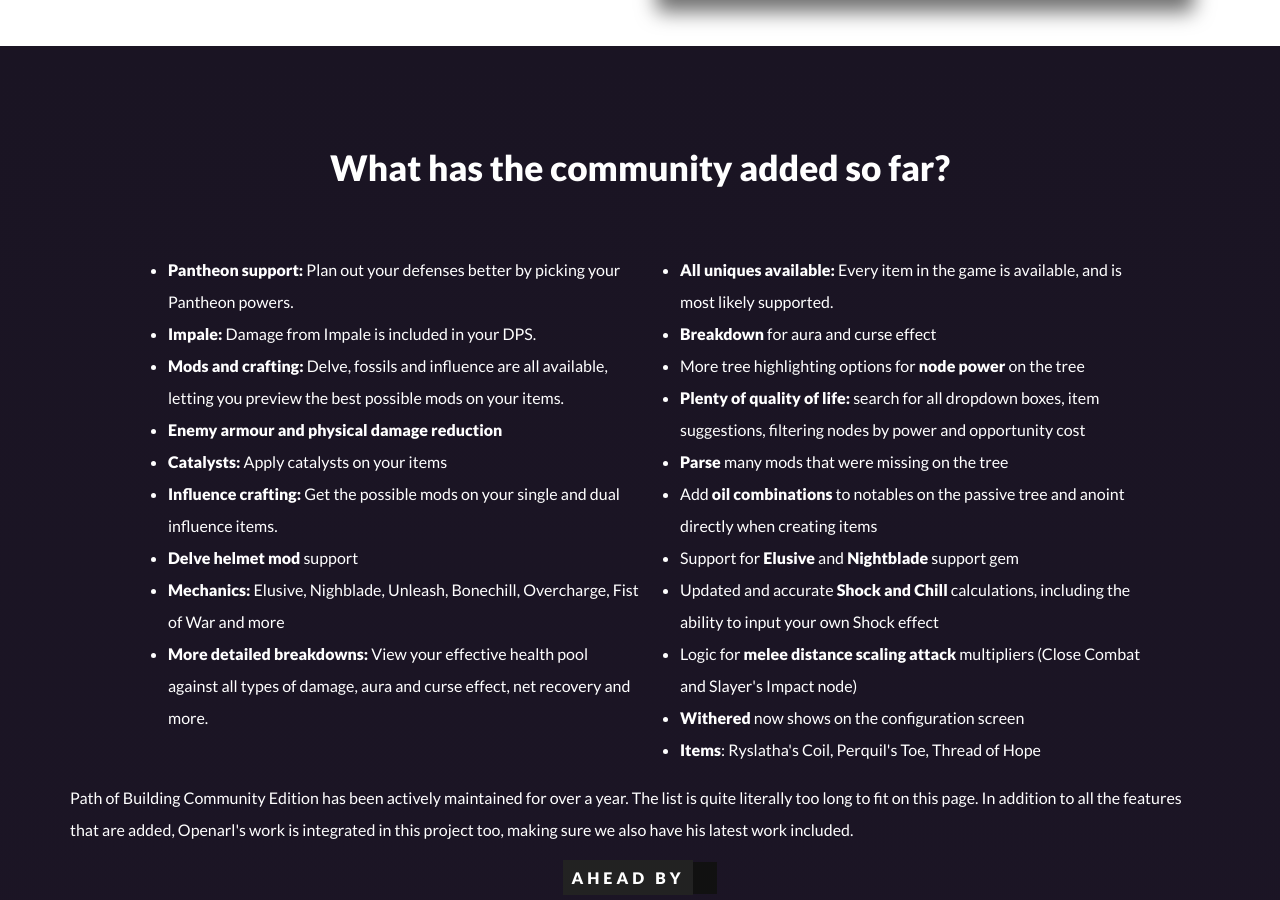
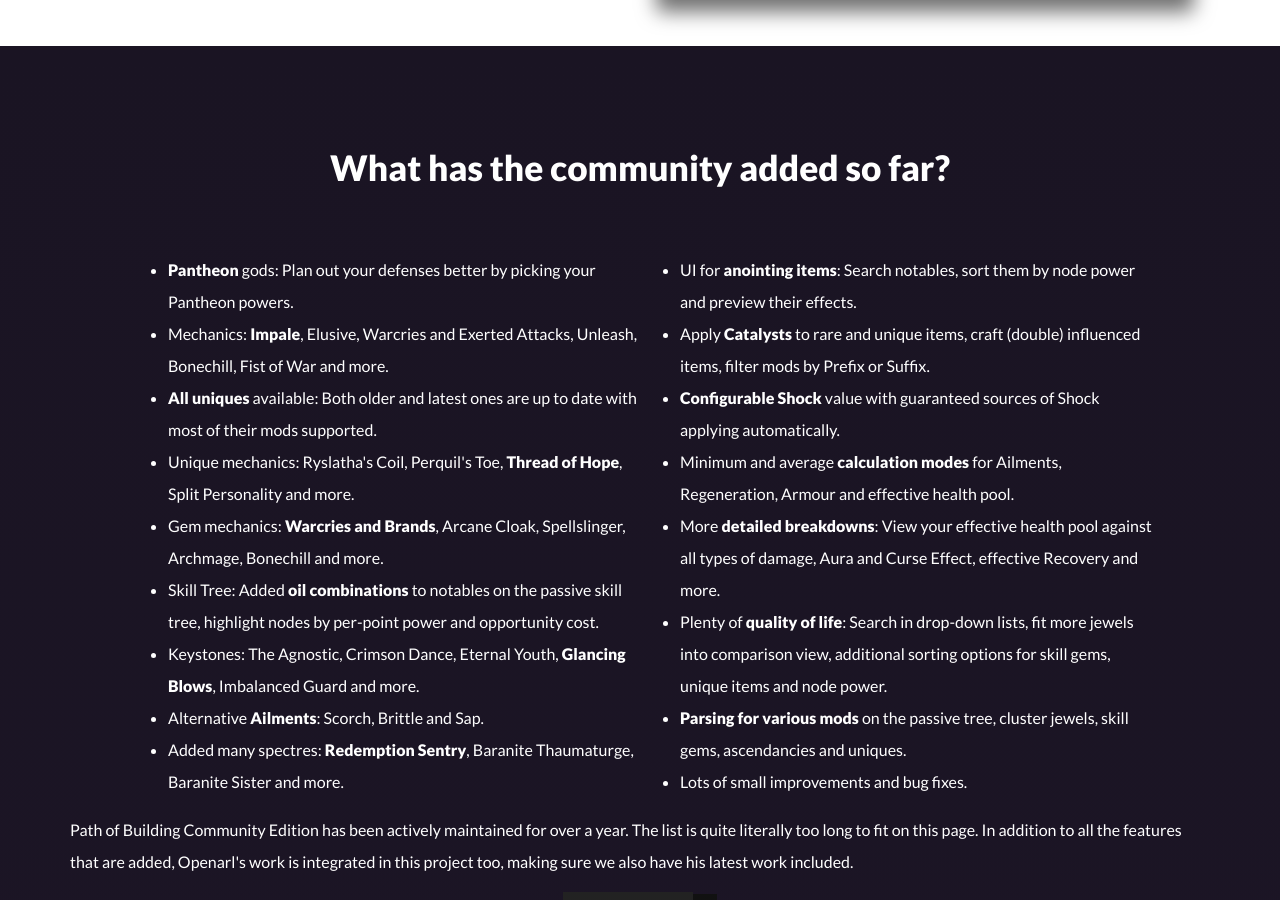
Before and after one commit to PathOfBuildingCommunity/pathofbuildingcommunity.github.io, a Jekyll site: the page built from index.html, in a window 1280 px wide and 900 px high, scrolled down 2735 px. Built offline with Jekyll 4.4.1, drawn with Linux system fonts in a browser that asks for light colours; some of the changed text lies outside the part shown.

Commit message:
Update main website content

```diff
--- a/index.html
+++ b/index.html
@@ -1,11 +1,11 @@
 ---
-title: Path of Building, Community Edition
+title: Path of Building Community Fork
 description: A powerful build planner for Path of Exile
 ---
 <section class="hero">
 	<div class="text-container">
 		<h1 class="editable app-title">Path of Building</h1>
-		<h2 class="app-subtitle">Community Edition</h2>
+		<h2 class="app-subtitle">Community Fork</h2>
 		<p class="subtext editable">A powerful build planner for Path of Exile</p>
 		<div>
 			<img src="{{ site.baseurl }}/images/pob_overview.png" alt="Screenshot" />
@@ -29,7 +29,7 @@
 		<div class="container flex">
 			<div class="text editable">
 				<h2>Plan out your skill tree</h2>
-				<p>See which paths are more efficient, let Path of Building advise you on which nodes are the most beneficial to your current build, observe how taking a notable would change your stats.</p>
+				<p>See which paths are more efficient, let Path of Building advise you on which nodes are the most beneficial to your current build, observe how taking a notable passive point would change your stats.</p>
 			</div>
 			<div class="image">
 				<img src="{{ site.baseurl }}/images/power_preview.png" alt="Screenshot" class="screenshot editable" />
@@ -41,7 +41,7 @@
 		<div class="container flex">
 			<div class="text editable">
 				<h2>Which gems would benefit your build the most?</h2>
-				<p>Prepare your links, watch the benefits of socketing them in different items, have suggestions for the most powerful gems to add to your setup.</p>
+				<p>Prepare your skill gem links, watch the benefits of socketing them in different items, have suggestions for the most powerful gems to add to your setup.</p>
 			</div>
 			<div class="image">
 				<img src="{{ site.baseurl }}/images/gem_status.png" alt="Screenshot" class="screenshot editable" />
@@ -65,28 +65,25 @@
 		<h2 class="editable center">What has the community added so far?</h2>
 		<div class="feature-list">
 			<ul class="feature-list-column-1">
-				<li><strong>Pantheon support:</strong> Plan out your defenses better by picking your Pantheon powers.</li>
-				<li><strong>Impale:</strong> Damage from Impale is included in your DPS.</li>
-				<li><strong>Mods and crafting:</strong> Delve, fossils and influence are all available, letting you preview the best possible mods on your items.</li>
-				<li><strong>Enemy armour and physical damage reduction</strong></li>
-				<li><strong>Catalysts: </strong> Apply catalysts on your items</li>
-				<li><strong>Influence crafting: </strong> Get the possible mods on your single and dual influence items.</li>
-				<li><strong>Delve helmet mod</strong> support</li>
-				<li><strong>Mechanics: </strong> Elusive, Nighblade, Unleash, Bonechill, Overcharge, Fist of War and more</li>
-				<li><strong>More detailed breakdowns:</strong> View your effective health pool against all types of damage, aura and curse effect, net recovery and more.</li>
+				<li><strong>Pantheon</strong> gods: Plan out your defenses better by picking your Pantheon powers.</li>
+				<li>Mechanics: <strong>Impale</strong>, Elusive, Warcries and Exerted Attacks, Unleash, Bonechill, Fist of War and more.</li>
+				<li><strong>All uniques</strong> available: Both older and latest ones are up to date with most of their mods supported.</li>
+				<li>Unique mechanics: Ryslatha's Coil, Perquil's Toe, <strong>Thread of Hope</strong>, Split Personality and more.</li>
+				<li>Gem mechanics: <strong>Warcries and Brands</strong>, Arcane Cloak, Spellslinger, Archmage, Bonechill and more.</li>
+				<li>Skill Tree: Added <strong>oil combinations</strong> to notables on the passive skill tree, highlight nodes by per-point power and opportunity cost.</li>
+				<li>Keystones: The Agnostic, Crimson Dance, Eternal Youth, <strong>Glancing Blows</strong>, Imbalanced Guard and more.</li>
+				<li>Alternative <strong>Ailments</strong>: Scorch, Brittle and Sap.</li>
+				<li>Added many spectres: <strong>Redemption Sentry</strong>, Baranite Thaumaturge, Baranite Sister and more.</li>
 			</ul>
 			<ul>
-				<li><strong>All uniques available: </strong> Every item in the game is available, and is most likely supported.</li>
-				<li><strong>Breakdown</strong> for aura and curse effect</li>
-				<li>More tree highlighting options for <strong>node power</strong> on the tree</li>
-				<li><strong>Plenty of quality of life: </strong> search for all dropdown boxes, item suggestions, filtering nodes by power and opportunity cost</li>
-				<li><strong>Parse</strong> many mods that were missing on the tree</li>
-				<li>Add <strong>oil combinations</strong> to notables on the passive tree and anoint directly when creating items</li>
-				<li>Support for <strong>Elusive</strong> and <strong>Nightblade</strong> support gem</li>
-				<li>Updated and accurate <strong>Shock and Chill</strong> calculations, including the ability to input your own Shock effect</li>
-				<li>Logic for <strong>melee distance scaling attack</strong> multipliers (Close Combat and Slayer's Impact node)</li>
-				<li><strong>Withered</strong> now shows on the configuration screen</li>
-				<li><strong>Items</strong>: Ryslatha's Coil, Perquil's Toe, Thread of Hope</li>
+				<li>UI for <strong>anointing items</strong>: Search notables, sort them by node power and preview their effects.</li>
+				<li>Apply <strong>Catalysts</strong> to rare and unique items, craft (double) influenced items, filter mods by Prefix or Suffix.</li>
+				<li><strong>Configurable Shock</strong> value with guaranteed sources of Shock applying automatically.</li>
+				<li>Minimum and average <strong>calculation modes</strong> for Ailments, Regeneration, Armour and effective health pool.</li>
+				<li>More <strong>detailed breakdowns</strong>: View your effective health pool against all types of damage, Aura and Curse Effect, effective Recovery and more.</li>
+				<li>Plenty of <strong>quality of life</strong>: Search in drop-down lists, fit more jewels into comparison view, additional sorting options for skill gems, unique items and node power.</li>
+				<li><strong>Parsing for various mods</strong> on the passive tree, cluster jewels, skill gems, ascendancies and uniques.</li>
+				<li>Lots of small improvements and bug fixes.</li>
 			</ul>
 		</div>
 		<div class="text editable container" style="line-height: 2em;;">
```
